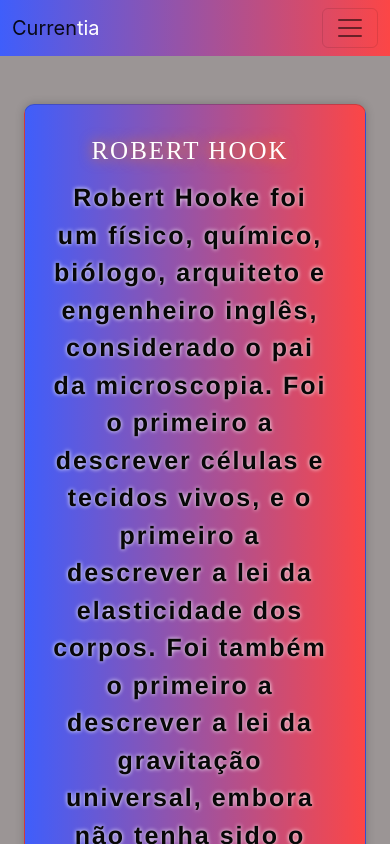
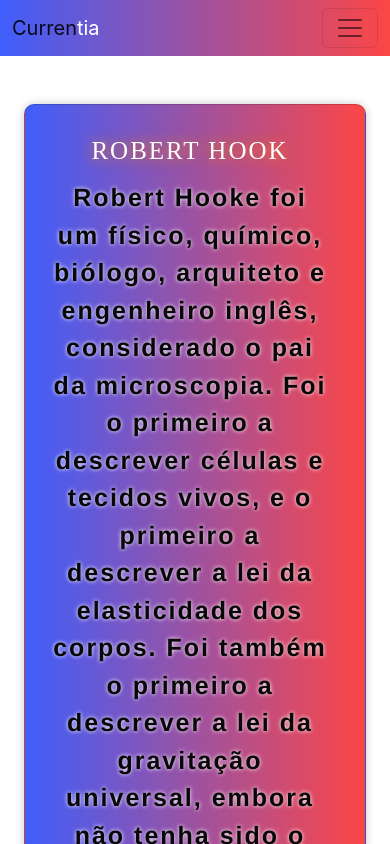
Before and after one commit to benetesla/currentia, a React (Create React App) app: page /fase1 in a window 390 px wide. Shown: the top 844 px of the page. Built offline with nearby package versions, Linux system fonts and the light colour scheme.

Commit message:
Consertando erro no media queries

```diff
--- a/src/Components/Fase1/Fase1.css
+++ b/src/Components/Fase1/Fase1.css
@@ -286,14 +286,13 @@ strong {
 @media screen and (max-width: 768px) {
     .container {
         flex-direction: column;
-        background-color: #9b9595;
 
     }
     .glowing-circle{
         background-color: #0ff;
         margin-top: 8rem;
     }
-   .container  .card {
+    .card {
         width: 100%;
         margin: 0;
         margin-top: 5rem;
```
